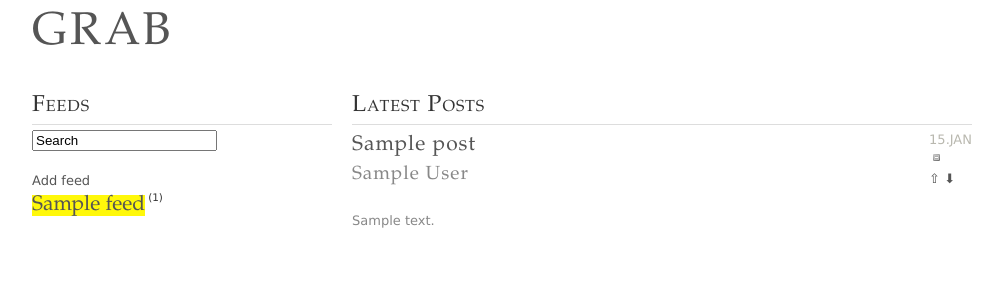
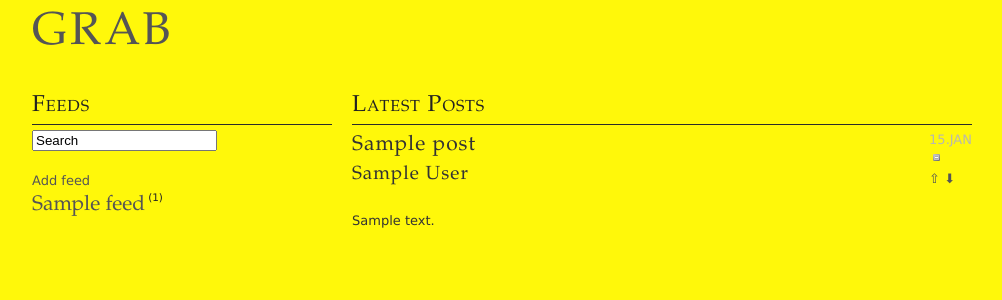
Before and after one commit to rob-b/Grab, a Django app: template grab/templates/feeds/feed_list.html in a window 1280 px wide. Shown: the top 300 px of the page, without its empty margins (138-1140 px from the left). Run offline with Django 3.2, Linux system fonts and the light colour scheme; the template is opened without the code that fills it: most values are stand-ins (such as "Sample title", 1, 10 or a date in 2020); parts of the project's set-up code (start-up, migrations or seed data) failed here and were passed over; some libraries are stand-ins or nearby versions.

Commit message:
experiment with different colours

```diff
--- a/grab/assets/css/main.css
+++ b/grab/assets/css/main.css
@@ -6,7 +6,7 @@
   display: inline;
   *margin-left: -0.04em;
 }
-.grey_border { border-bottom: 1px solid #dddddd; }
+.grey_border { border-bottom: 1px solid #2a2a2a; }
 h1 { font-size: 25px; }
 h2 { font-size: 23px; }
 h3 { font-size: 21px; }
@@ -28,18 +28,17 @@ h1, h2, h3, h4, h5 {
 #header h1 a { text-decoration: none; }
 h2 {
   margin-bottom: 5px !important;
-  border-bottom: 1px solid #dddddd;
   letter-spacing: 1px;
   font-variant: small-caps;
-  border-bottom: 1px solid #dddddd;
+  border-bottom: 1px solid #2a2a2a;
 }
 p, dl, hr, h1, h2, h3, h4, h5, h6, ol, ul, pre, table, address, fieldset { margin-bottom: 20px; }
 ol { list-style: decimal; }
 ul { list-style: square; }
 li { margin-left: 30px; }
 body {
-  background: #ffffff;
-  color: #333333;
+  background: #fff80a;
+  color: #222222;
   font: 0.8125em/1.5 Geneva, "Lucida Sans", Verdana, sans-serif;
   width: 960px;
   margin: 0 auto;
@@ -111,16 +110,16 @@ a:active { color: #333333; }
   margin-left: 0;
   list-style-type: none;
   margin-bottom: 20px;
-  color: #888888;
+  color: #333333;
 }
 #content > ul li:hover .item-head a { color: #222222; }
 .item-head h3 a:hover { color: #ff0573 !important; }
-#content > ul li:hover .item-head h4 { color: #666666; }
-#content > ul li:hover div:last-child { color: #666666; }
+#content > ul li:hover .item-head h4 { color: #222222; }
+#content > ul li:hover div:last-child { color: #222222; }
 #content > ul li:hover div:last-child a { color: #0049a7; }
 .item-head {
   margin-bottom: 20px;
-  border-bottom: 1px solid #ffffff;
+  border-bottom: 1px solid #fff80a;
 }
 .item-head h3 {
   margin-bottom: 0;
@@ -132,13 +131,18 @@ a:active { color: #333333; }
   border-bottom: 0 solid !important;
   letter-spacing: 1px;
 }
-.item-head h3 a { color: #555555; }
+.item-head h3 a { color: #333333; }
 .item-head > div {
   float: right;
   margin-bottom: 0;
   margin-left: 5px;
 }
 #content > ul li div:last-child a { color: #0061de; }
+#content > ul li ul {
+  list-style-type: square;
+  margin-left: 25px;
+}
+#content > ul li ul li { list-style-type: square; }
 .active-item .item-head h3 a { color: #222222; }
 .active-item .item-head { border-bottom: 1px dotted #666666; }
 .meta {
--- a/grab/assets/css/main.less
+++ b/grab/assets/css/main.less
@@ -1,7 +1,9 @@
 /* setup some constants */
-@bg_colour: #fff;
-@main_text_colour: #333;
-@light_text_colour: #666;
+@bg_colour: #fff80a;
+@main_text_colour: #222;
+@light_text_colour: #444;
+@feed_detail_colour: #222;
+@feed_detail_colour_unfocused: #333;
 @bright_link: #ff0573;
 @feed_link: #0061de;
 
@@ -15,7 +17,7 @@
     *margin-left: -0.04em;
 }
 .grey_border {
-    border-bottom: 1px solid #ddd;
+    border-bottom: 1px solid #2a2a2a;
 }
 
 /* heading sizes */
@@ -63,7 +65,6 @@ h1, h2, h3, h4, h5 {
 }
 h2 {
     margin-bottom: 5px !important;
-    border-bottom: 1px solid #ddd;
     letter-spacing: 1px;
     font-variant: small-caps;
     .grey_border;
@@ -194,7 +195,7 @@ div.items > div {
     margin-left: 0;
     list-style-type: none;
     margin-bottom: 20px;
-    color: #888;
+    color: @feed_detail_colour_unfocused;
 }
 
 /* when a post-list item is hovered */
@@ -206,7 +207,7 @@ div.items > div {
 }
 #content > ul li:hover .item-head h4,
 #content > ul li:hover div:last-child {
-    color: #666;
+    color: @feed_detail_colour;
 }
 #content > ul li:hover div:last-child a {
     color: #0049a7;
@@ -226,7 +227,7 @@ div.items > div {
 }
 /* the link in the item-head */
 .item-head h3 a{
-    color: #555 ;
+    color: @feed_detail_colour_unfocused ;
 }
 .item-head > div {
     float: right;
@@ -237,6 +238,13 @@ div.items > div {
 /* the actual feed item content */
 #content > ul li div:last-child a {
     color: @feed_link;
+}
+#content > ul li ul {
+    list-style-type: square;
+    margin-left: 25px;
+}
+#content > ul li ul li {
+    list-style-type: square;
 }
 /* focused item in the post list */
 .active-item .item-head h3 a {
```
